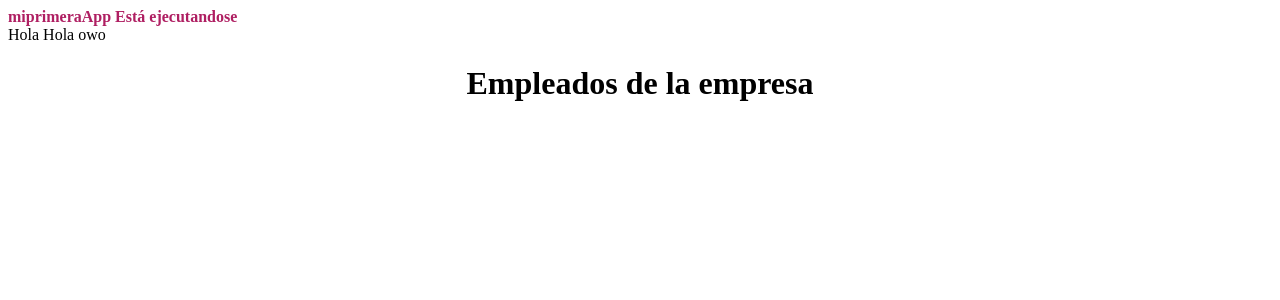
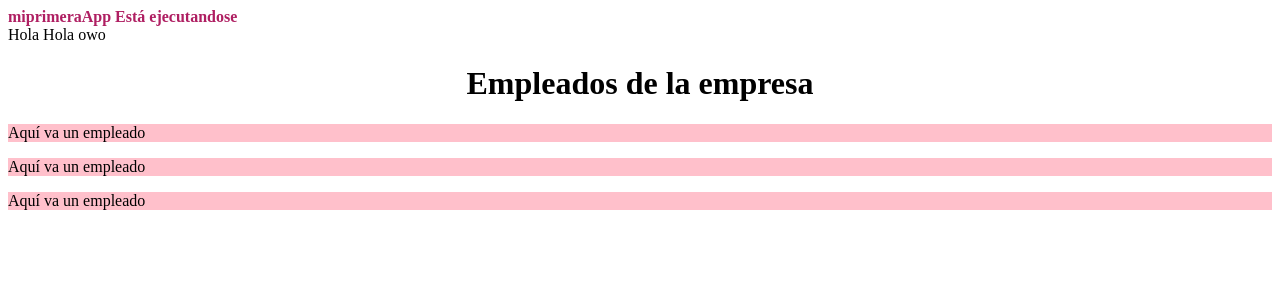
Before and after one commit to Eleneko/Angular-primera-app, an Angular app: page / in a window 1280 px wide. Shown: the top 300 px of the page. Built offline with nearby package versions, Linux system fonts and the light colour scheme.

Commit message:
Componente inline

```diff
--- a/src/app/app.component.html
+++ b/src/app/app.component.html
@@ -4,3 +4,7 @@
 <span>Hola {{saludo}}</span>
 <br>
 <app-empleados> </app-empleados>
+<!-- Puedo ingresar un componente las veces que quiera, por ejemplo aquí lo ingreso 3 veces -->
+<app-empleado></app-empleado>
+<app-empleado></app-empleado>
+<app-empleado></app-empleado>
--- a/src/app/empleado/empleado.component.css
+++ b/src/app/empleado/empleado.component.css
@@ -0,0 +1,3 @@
+p{
+    background-color: pink;
+}
--- a/src/app/empleado/empleado.component.html
+++ b/src/app/empleado/empleado.component.html
@@ -1 +1 @@
-<p>empleado works!</p>
+<p>Aquí va un empleado</p>
--- a/src/app/empleados/empleados.component.html
+++ b/src/app/empleados/empleados.component.html
@@ -1 +1,7 @@
 <h1 style="text-align: center;">Empleados de la empresa</h1>
+
+<!-- Puedo ingresar un componente las veces que quiera, por ejemplo aquí lo ingreso 3 veces -->
+
+<!-- <app-empleado></app-empleado>
+<app-empleado></app-empleado>
+<app-empleado></app-empleado> -->
```
Also changed, not shown: src/app/empleado/empleado.component.ts (+10 -0 lines).
